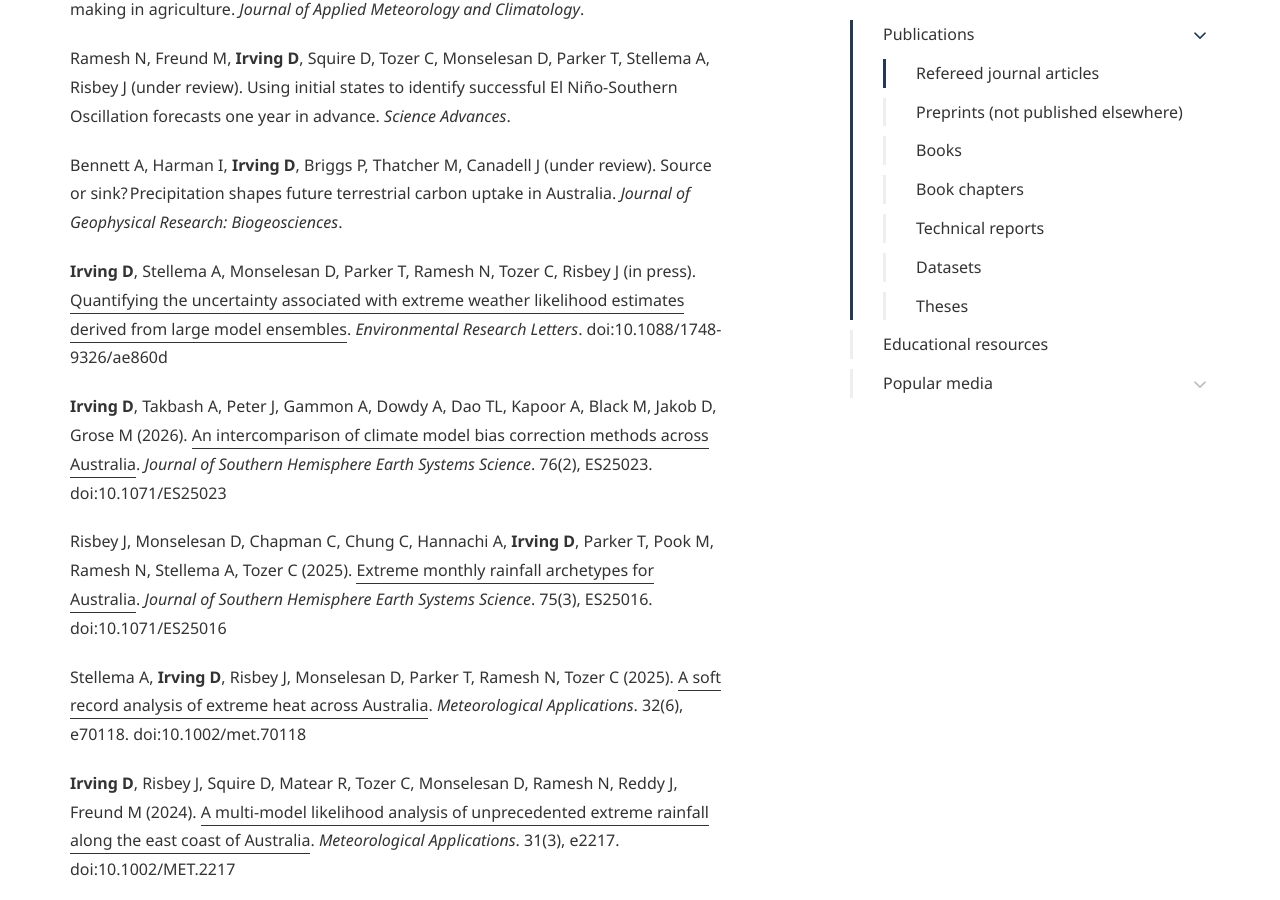
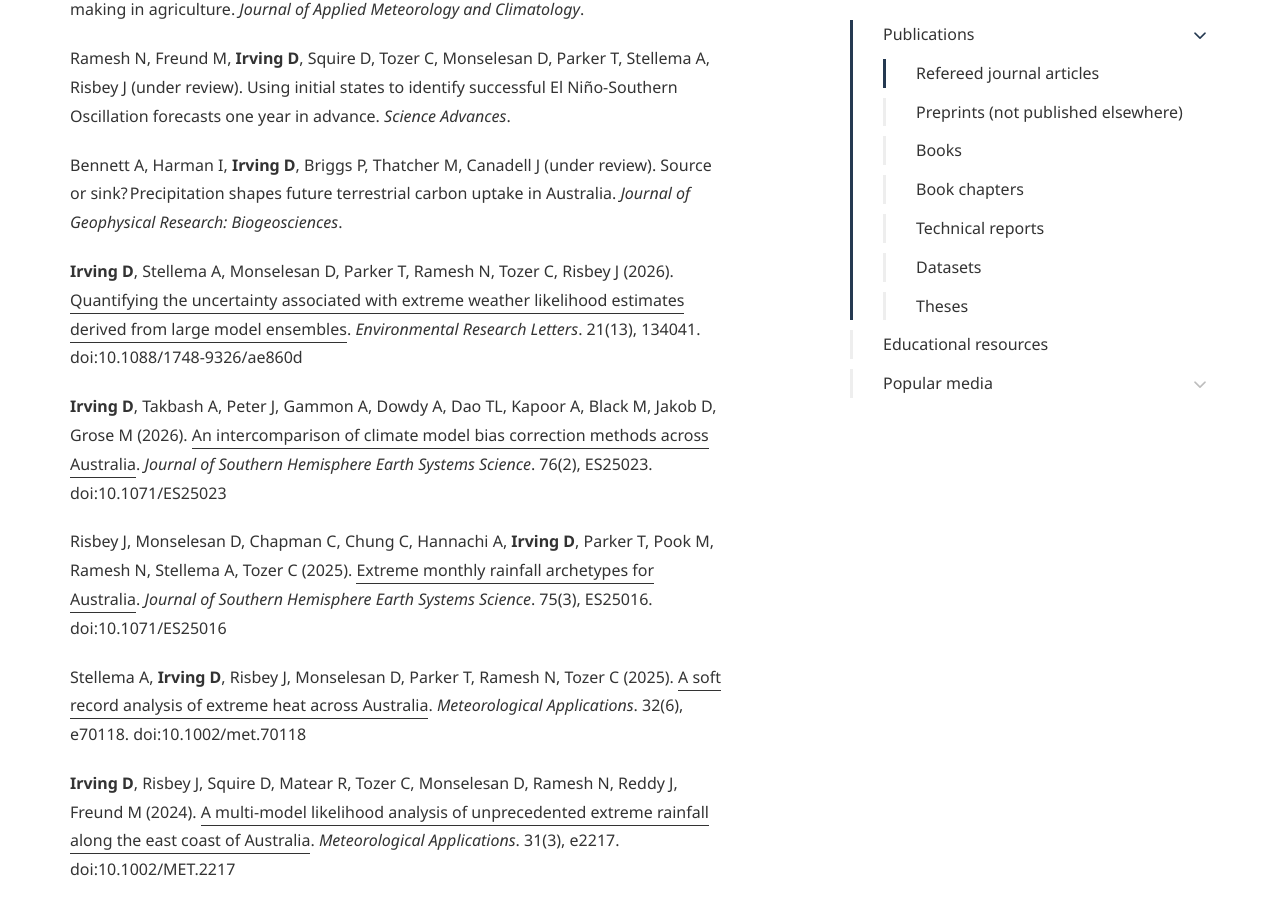
Before and after one commit to DamienIrving/damienirving.github.io, a Jekyll site: the page built from publications.md, in a window 1280 px wide and 900 px high, scrolled down 1234 px. Built offline with Jekyll 4.4.1, drawn with Linux system fonts in a browser that asks for light colours; some web fonts are replaced.

Commit message:
Update publications.md

```diff
--- a/publications.md
+++ b/publications.md
@@ -35,7 +35,7 @@ Ramesh N, Freund M, **Irving D**, Squire D, Tozer C, Monselesan D, Parker T, Ste
 
 Bennett A, Harman I, **Irving D**, Briggs P, Thatcher M, Canadell J (under review). Source or sink? Precipitation shapes future terrestrial carbon uptake in Australia. *Journal of Geophysical Research: Biogeosciences*.
 
-**Irving D**, Stellema A, Monselesan D, Parker T, Ramesh N, Tozer C, Risbey J (in press). [Quantifying the uncertainty associated with extreme weather likelihood estimates derived from large model ensembles](https://doi.org/10.1088/1748-9326/ae860d). *Environmental Research Letters*. doi:10.1088/1748-9326/ae860d
+**Irving D**, Stellema A, Monselesan D, Parker T, Ramesh N, Tozer C, Risbey J (2026). [Quantifying the uncertainty associated with extreme weather likelihood estimates derived from large model ensembles](https://doi.org/10.1088/1748-9326/ae860d). *Environmental Research Letters*. 21(13), 134041. doi:10.1088/1748-9326/ae860d
 
 **Irving D**, Takbash A, Peter J, Gammon A, Dowdy A, Dao TL, Kapoor A, Black M, Jakob D, Grose M (2026). [An intercomparison of climate model bias correction methods across Australia](https://doi.org/10.1071/ES25023). *Journal of Southern Hemisphere Earth Systems Science*. 76(2), ES25023. doi:10.1071/ES25023
 
```
